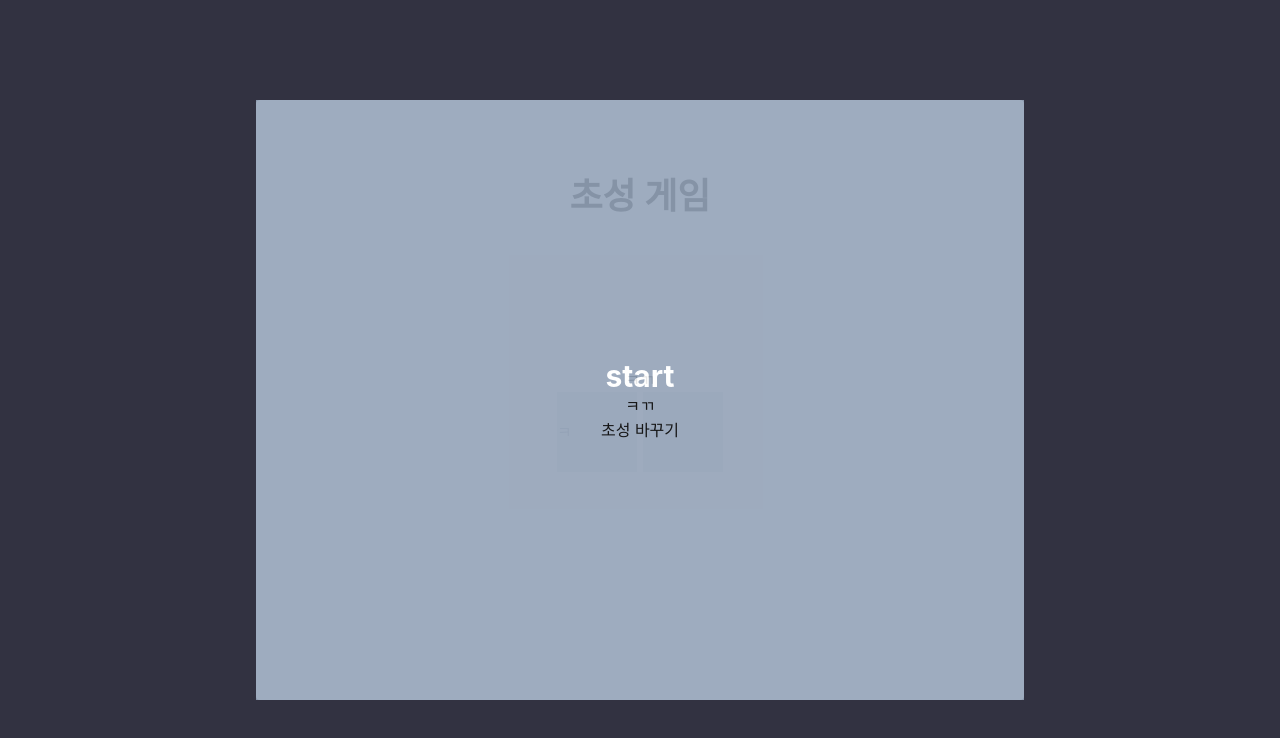
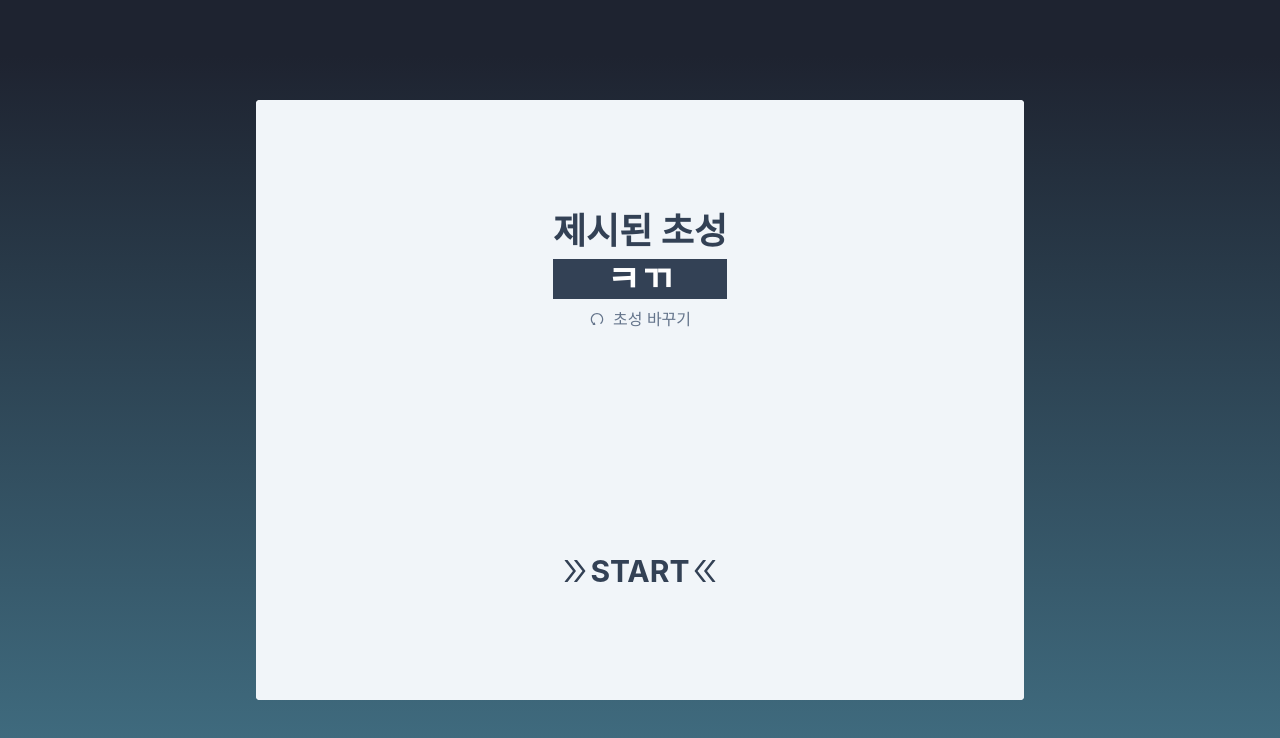
Before and after one commit to zz1qwop/ts-mini-game, a React (Create React App) app: page / in a window 1280 px wide. Shown: the top 738 px of the page. Built offline with nearby package versions, Linux system fonts and the light colour scheme.

Commit message:
CSS: 전체적인 css 작업

```diff
--- a/package.json
+++ b/package.json
@@ -12,6 +12,7 @@
     "@types/react-dom": "^18.2.19",
     "react": "^18.2.0",
     "react-dom": "^18.2.0",
+    "react-icons": "^5.0.1",
     "react-scripts": "5.0.1",
     "typescript": "^4.9.5",
     "web-vitals": "^2.1.4"
--- a/src/App.tsx
+++ b/src/App.tsx
@@ -13,9 +13,11 @@ function App() {
   const [flag, setFlag] = useState<Mode>('start');
   const [wordList, setWordList] = useState<string[]>([]);
   return (
-    <div className="bg-white w-3/5 h-3/4 rounded absolute flex flex-col justify-around items-center">
+    <div className="bg-white w-3/5 h-3/4 pt-4 pb-4 rounded absolute flex flex-col justify-around items-center">
       {flag === 'start' && <Start handleFlag={setFlag} />}
-      <div className="font-bold text-4xl">초성 게임</div>
+      <div className="p-2 font-bold text-4xl bg-slate-700 text-white text-center">
+        초성 게임
+      </div>
       {flag === 'game' && <Timer count={count} handleFlag={setFlag} />}
       <Form
         wordList={wordList}
--- a/src/Components/End.tsx
+++ b/src/Components/End.tsx
@@ -1,4 +1,5 @@
 import React from 'react';
+import { AiOutlineUndo } from 'react-icons/ai';
 
 type Mode = 'start' | 'game' | 'end';
 
@@ -10,18 +11,22 @@ type EndProps = {
 
 function End({ wordList, handleWordList, handleFlag }: EndProps) {
   return (
-    <div className="absolute w-full h-full bg-slate-400 opacity-90 flex flex-col justify-center items-center">
-      <h2 className="text-3xl font-bold text-white">End</h2>
+    <div className="absolute w-full h-full rounded bg-slate-100 flex flex-col justify-around items-center">
+      <h2 className="text-4xl font-bold text-slate-700">END</h2>
       <div>
-        <p>작성한 단어 개수는 {wordList.length}개 입니다!</p>
+        <p className="font-bold text-slate-700">
+          작성한 단어 개수는 {wordList.length}개 입니다!
+        </p>
       </div>
       <button
         onClick={(e) => {
           handleFlag('start');
           handleWordList([]);
         }}
+        className="flex items-center p-2 text-3xl font-bold bg-slate-700 text-white text-center"
       >
-        다시 시작하기
+        <AiOutlineUndo />
+        <p className="pl-2">다시 시작하기</p>
       </button>
     </div>
   );
--- a/src/Components/Form.tsx
+++ b/src/Components/Form.tsx
@@ -70,12 +70,14 @@ function Form({ wordList, handleWordList, handleCount }: FormProps) {
   };
 
   return (
-    <div className="flex flex-col justify-center items-center">
-      <div>{word}</div>
+    <div className="h-2/6 flex flex-col justify-center items-center">
+      <div className="mb-4 text-3xl font-bold bg-slate-700 text-white ">
+        {word}
+      </div>
       <form action="submit" className="flex justify-center items-center">
         <input
           type="text"
-          className="w-20 h-20 bg-gray-200 mr-1.5"
+          className="w-20 h-20 bg-gray-200 mr-1.5 text-center"
           placeholder={word[0]}
           name="first"
           value={userWord[0]}
@@ -85,7 +87,7 @@ function Form({ wordList, handleWordList, handleCount }: FormProps) {
         />
         <input
           type="text"
-          className="w-20 h-20 bg-gray-200"
+          className="w-20 h-20 bg-gray-200 text-center"
           placeholder={word[1]}
           name="second"
           value={userWord[1]}
--- a/src/Components/Start.tsx
+++ b/src/Components/Start.tsx
@@ -1,5 +1,10 @@
 import React from 'react';
 import { useInitial } from '../context/InitialContext';
+import {
+  AiOutlineUndo,
+  AiOutlineDoubleLeft,
+  AiOutlineDoubleRight,
+} from 'react-icons/ai';
 
 type Mode = 'start' | 'game' | 'end';
 
@@ -17,19 +22,30 @@ function Start({ handleFlag }: StartProps) {
     ]);
   };
   return (
-    <div className="absolute w-full h-full bg-slate-400 opacity-90 flex flex-col justify-center items-center">
+    <div className="absolute w-full h-full rounded bg-slate-100 flex flex-col justify-around items-center">
+      <div className="flex flex-col items-center">
+        <p className="mb-2 text-4xl font-bold text-slate-700">제시된 초성</p>
+        <p className="mb-2 text-4xl font-bold bg-slate-700 text-white w-full text-center">
+          {word}
+        </p>
+        <button
+          className="text-slate-500 flex items-center"
+          onClick={handleClick}
+        >
+          <AiOutlineUndo />
+          <p className="pl-2">초성 바꾸기</p>
+        </button>
+      </div>
       <button
         onClick={(e) => {
           handleFlag('game');
         }}
-        className="text-3xl font-bold text-white border-black"
+        className="flex items-center font-bold text-slate-700"
       >
-        start
+        <AiOutlineDoubleRight className="w-8 h-8" />
+        <p className="text-3xl">START</p>
+        <AiOutlineDoubleLeft className="w-8 h-8" />
       </button>
-      <div className="text-center">
-        <p>{word}</p>
-        <button onClick={handleClick}>초성 바꾸기</button>
-      </div>
     </div>
   );
 }
--- a/src/Components/Timer.tsx
+++ b/src/Components/Timer.tsx
@@ -32,7 +32,7 @@ function Timer({ count, handleFlag }: TimerProps) {
 
   return (
     <div className="h-1/6 flex justify-center items-center">
-      <p className="font-bold text-2xl">{time}</p>
+      <p className="font-bold text-4xl text-slate-700">{time}</p>
     </div>
   );
 }
--- /dev/null
+++ b/src/Components/WordList.css
@@ -0,0 +1,14 @@
+.wordListBox::-webkit-scrollbar {
+  width: 10px;
+  height: 20px;
+}
+
+.wordListBox::-webkit-scrollbar-thumb {
+  height: 30%;
+  background: rgba(55, 65, 81, 1);
+  border-radius: 8px;
+}
+
+.wordListBox::-webkit-scrollbar-track {
+  background: rgba(55, 65, 81, 0.1);
+}
--- a/src/Components/WordList.tsx
+++ b/src/Components/WordList.tsx
@@ -1,4 +1,5 @@
 import React from 'react';
+import './WordList.css';
 
 type WordListProps = {
   wordList: string[];
@@ -7,9 +8,9 @@ type WordListProps = {
 
 function WordList({ wordList, handleWordList }: WordListProps) {
   return (
-    <div className="flex flex-wrap">
+    <div className="wordListBox flex flex-wrap justify-center items-center w-5/6 h-16 overflow-y-scroll border-2 border-slate-700">
       {wordList.map((word) => (
-        <p className="m-4">{word}</p>
+        <p className="m-4 text-slate-700">{word}</p>
       ))}
     </div>
   );
--- a/src/index.css
+++ b/src/index.css
@@ -8,7 +8,12 @@ html {
 
 body {
   height: 100%;
-  background-color: rgb(50, 50, 65);
+  background: rgb(66, 113, 133);
+  background: linear-gradient(
+    0deg,
+    rgba(66, 113, 133, 1) 0%,
+    rgba(30, 35, 48, 1) 93%
+  );
   margin: 0;
   font-family: -apple-system, BlinkMacSystemFont, 'Segoe UI', 'Roboto', 'Oxygen',
     'Ubuntu', 'Cantarell', 'Fira Sans', 'Droid Sans', 'Helvetica Neue',
```
Also changed, not shown: 1 other file (tests, documents, lock files or other folders).
